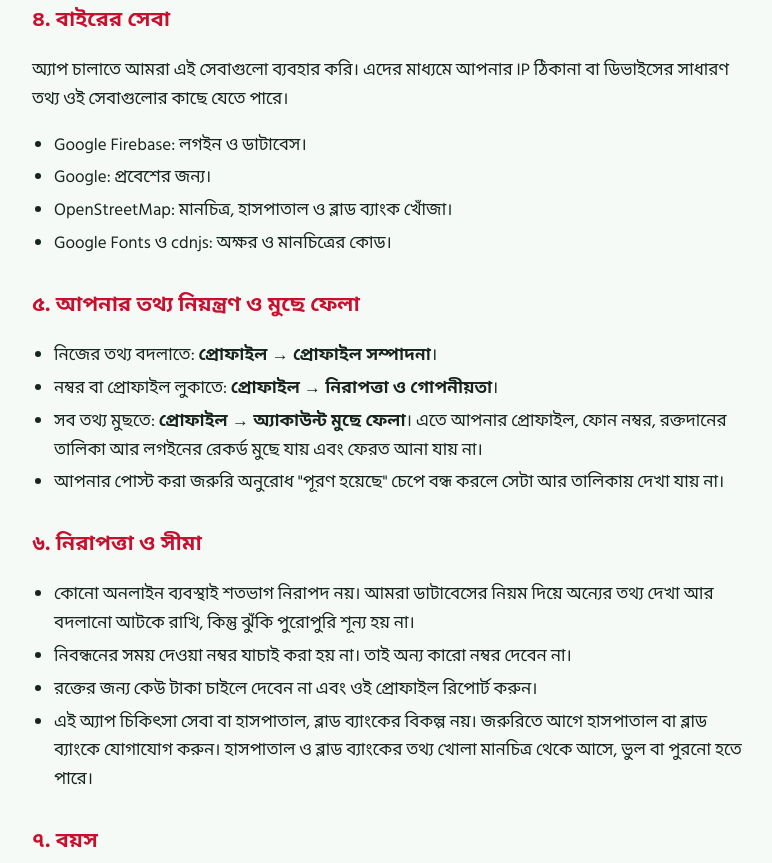
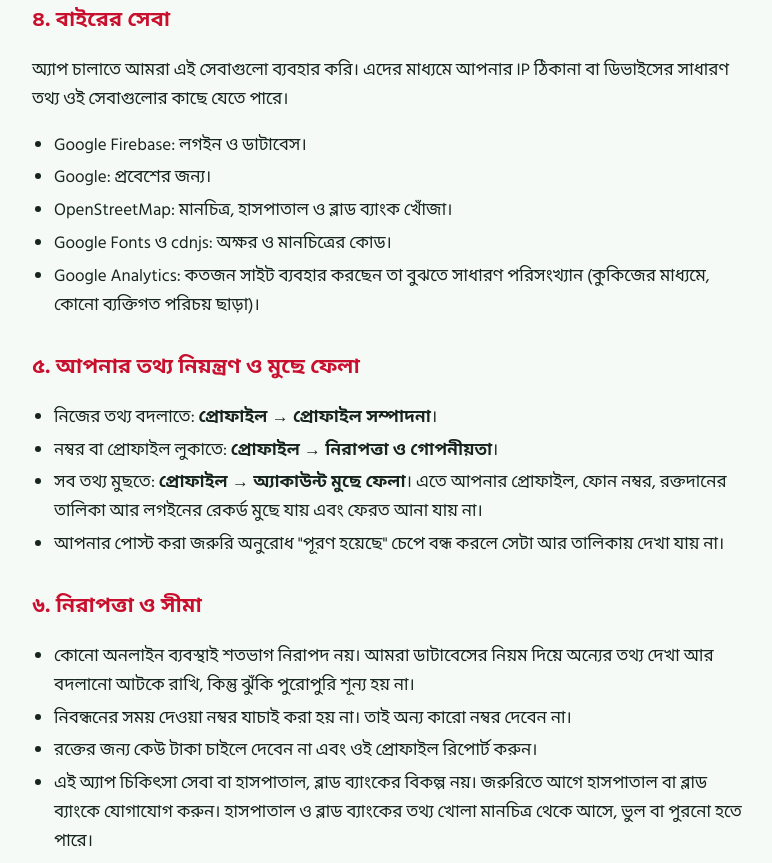
Before and after one commit to tubassir/roktobondhu, a plain HTML site: page privacy.html in a window 1280 px wide. Shown: the part 1615-2478 px from the top of the page, without its empty margins (246-1018 px from the left). Drawn offline with Linux system fonts and the light colour scheme.

Commit message:
F-fix: শেয়ার-কার্ডে বাংলা ফন্ট আগে লোড হবে, তারপর কার্ড আঁকা (drawCard) + প্রাইভেসিতে GA4-উল্লেখ

```diff
--- a/privacy.html
+++ b/privacy.html
@@ -45,7 +45,7 @@ a{color:var(--rd)}
 
 <h2>৪. বাইরের সেবা</h2>
 <p>অ্যাপ চালাতে আমরা এই সেবাগুলো ব্যবহার করি। এদের মাধ্যমে আপনার IP ঠিকানা বা ডিভাইসের সাধারণ তথ্য ওই সেবাগুলোর কাছে যেতে পারে।</p>
-<ul><li>Google Firebase: লগইন ও ডাটাবেস।</li><li>Google: প্রবেশের জন্য।</li><li>OpenStreetMap: মানচিত্র, হাসপাতাল ও ব্লাড ব্যাংক খোঁজা।</li><li>Google Fonts ও cdnjs: অক্ষর ও মানচিত্রের কোড।</li></ul>
+<ul><li>Google Firebase: লগইন ও ডাটাবেস।</li><li>Google: প্রবেশের জন্য।</li><li>OpenStreetMap: মানচিত্র, হাসপাতাল ও ব্লাড ব্যাংক খোঁজা।</li><li>Google Fonts ও cdnjs: অক্ষর ও মানচিত্রের কোড।</li><li>Google Analytics: কতজন সাইট ব্যবহার করছেন তা বুঝতে সাধারণ পরিসংখ্যান (কুকিজের মাধ্যমে, কোনো ব্যক্তিগত পরিচয় ছাড়া)।</li></ul>
 
 <h2 id="deletion">৫. আপনার তথ্য নিয়ন্ত্রণ ও মুছে ফেলা</h2>
 <ul><li>নিজের তথ্য বদলাতে: <b>প্রোফাইল → প্রোফাইল সম্পাদনা</b>।</li><li>নম্বর বা প্রোফাইল লুকাতে: <b>প্রোফাইল → নিরাপত্তা ও গোপনীয়তা</b>।</li><li>সব তথ্য মুছতে: <b>প্রোফাইল → অ্যাকাউন্ট মুছে ফেলা</b>। এতে আপনার প্রোফাইল, ফোন নম্বর, রক্তদানের তালিকা আর লগইনের রেকর্ড মুছে যায় এবং ফেরত আনা যায় না।</li><li>আপনার পোস্ট করা জরুরি অনুরোধ "পূরণ হয়েছে" চেপে বন্ধ করলে সেটা আর তালিকায় দেখা যায় না।</li></ul>
```
Also changed, not shown: index.html (+1 -1 lines).
